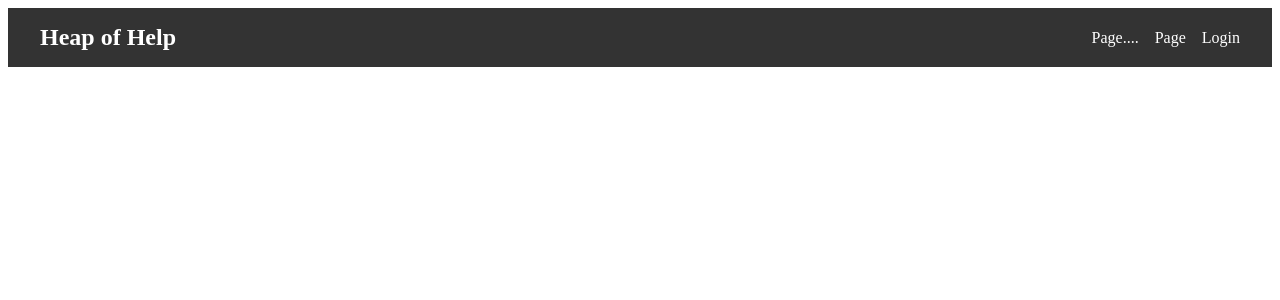
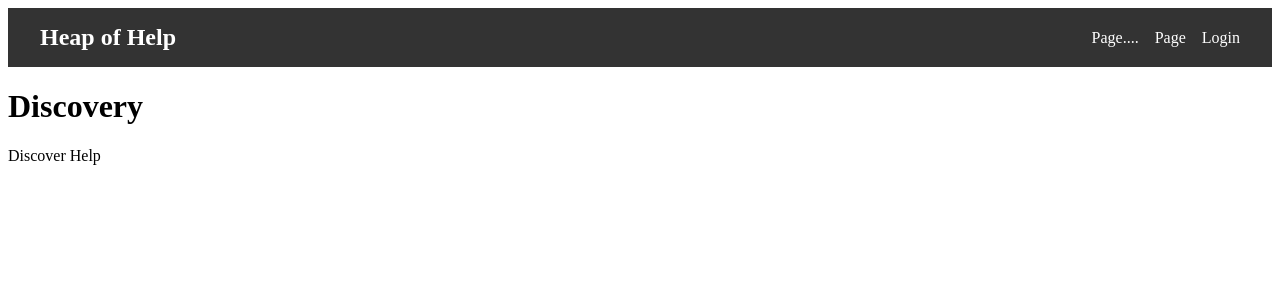
Before and after one commit to VladBagat/Heap-of-Help, a SvelteKit app: page /discovery in a window 1280 px wide. Before the commit this address had no page. Shown: the top 300 px of the page. Built offline with nearby package versions, Linux system fonts and the light colour scheme.

Commit message:
Discover Page

```diff
--- /dev/null
+++ b/src/routes/discovery/+page.svelte
@@ -0,0 +1,7 @@
+<main>
+  <h1 class="header">Discovery</h1>
+  <p>Discover Help</p>
+
+</main>
+<!--This is an index page. It has HTML button and text + a JavaScript function.
+JS function uses SveltKit's "goto" to redirect user to the login page -->
```
